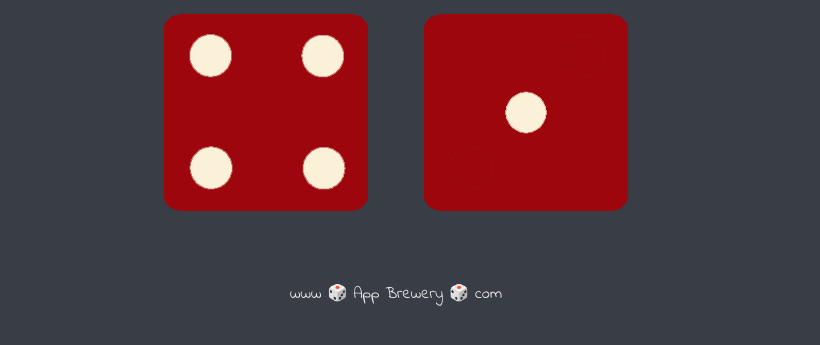
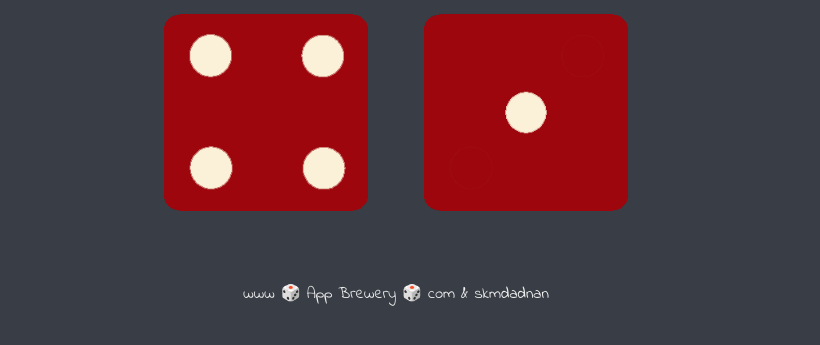
Before and after one commit to MdAdnanSk/DiceGame, a plain HTML site: page dicee.html in a window 1280 px wide. Shown: the part 321-666 px from the top of the page, without its empty margins (244-1064 px from the left). Drawn offline with nearby package versions, Linux system fonts and the light colour scheme.

Commit message:
Update dicee.html

```diff
--- a/dicee.html
+++ b/dicee.html
@@ -28,6 +28,6 @@
   </body>
 
   <footer>
-    www 🎲 App Brewery 🎲 com
+    www 🎲 App Brewery 🎲 com & skmdadnan
   </footer>
 </html>
```
